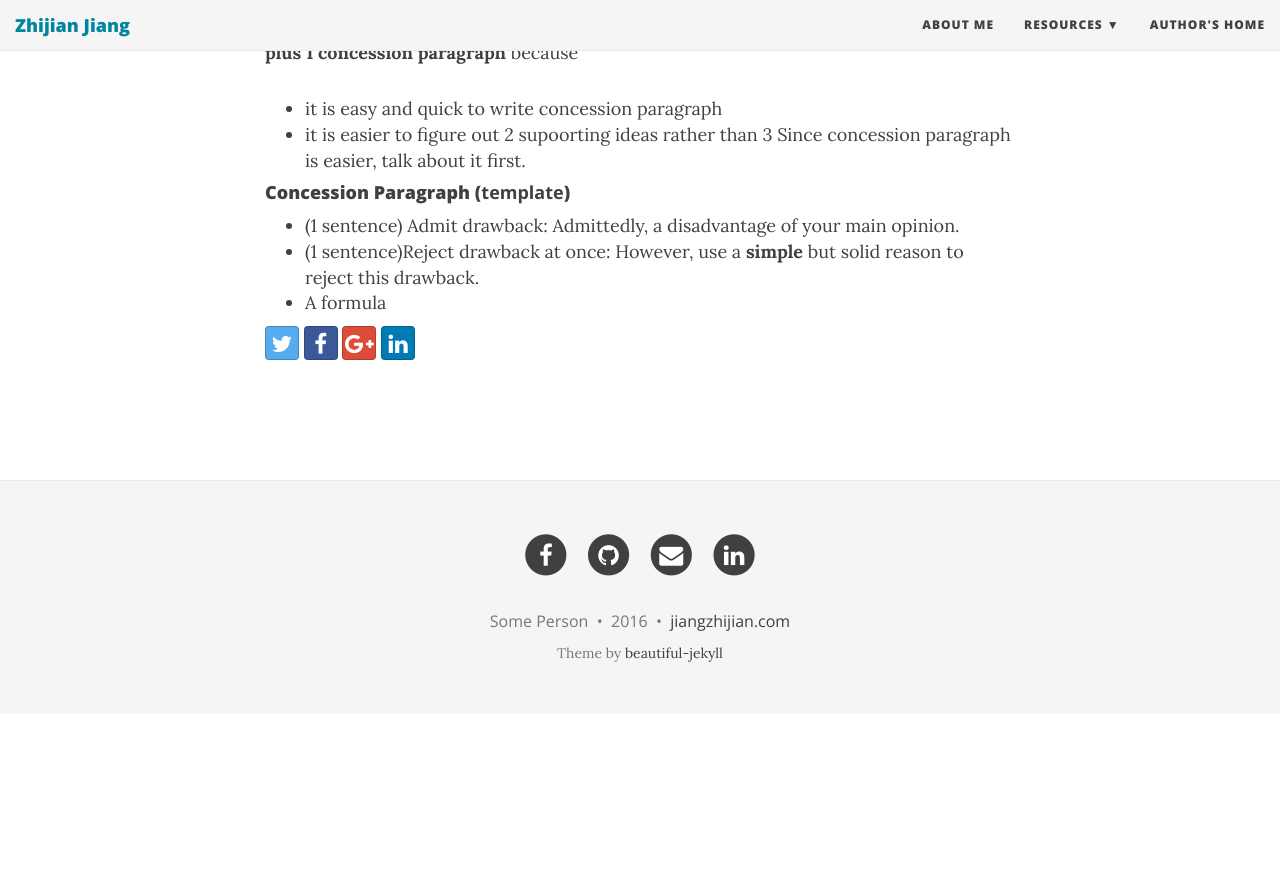
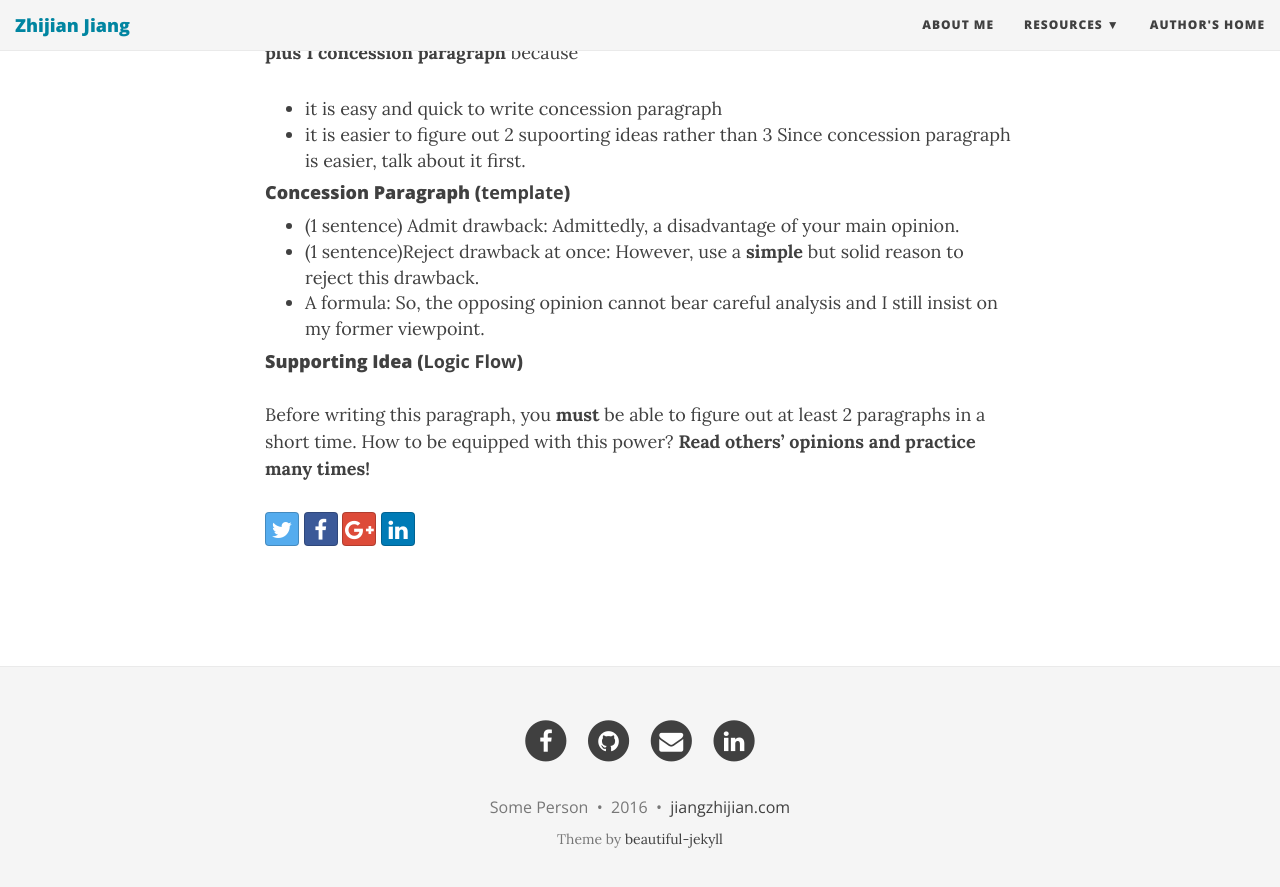
Before and after one commit to softwarelight/ZhijianJiang, a Jekyll site: the page built from _posts/2016-09-24-TOEFL-experience.md, in a window 1280 px wide and 900 px high, scrolled down 1575 px. Shown: the top 887 px of the window. Built offline with Jekyll 4.4.1, drawn with Linux system fonts in a browser that asks for light colours; nearby versions of some CDN libraries; before the commit the page ends 2289 px from its top, so only the background shows below that.

Commit message:
add some contents to _posts/TOEFL.md

```diff
--- a/_posts/2016-09-24-TOEFL-experience.md
+++ b/_posts/2016-09-24-TOEFL-experience.md
@@ -51,4 +51,7 @@ Since concession paragraph is easier, talk about it first.
 #### Concession Paragraph (**template**)
 * (1 sentence) Admit drawback: Admittedly, a disadvantage of your main opinion.
 * (1 sentence)Reject drawback at once: However, use a **simple** but solid reason to reject this drawback.
-* A formula
+* A formula: So, the opposing opinion cannot bear careful analysis and I still insist on my former viewpoint.
+
+#### Supporting Idea (**Logic Flow**)
+Before writing this paragraph, you **must** be able to figure out at least 2 paragraphs in a short time. How to be equipped with this power? **Read others' opinions and practice many times!**
```
